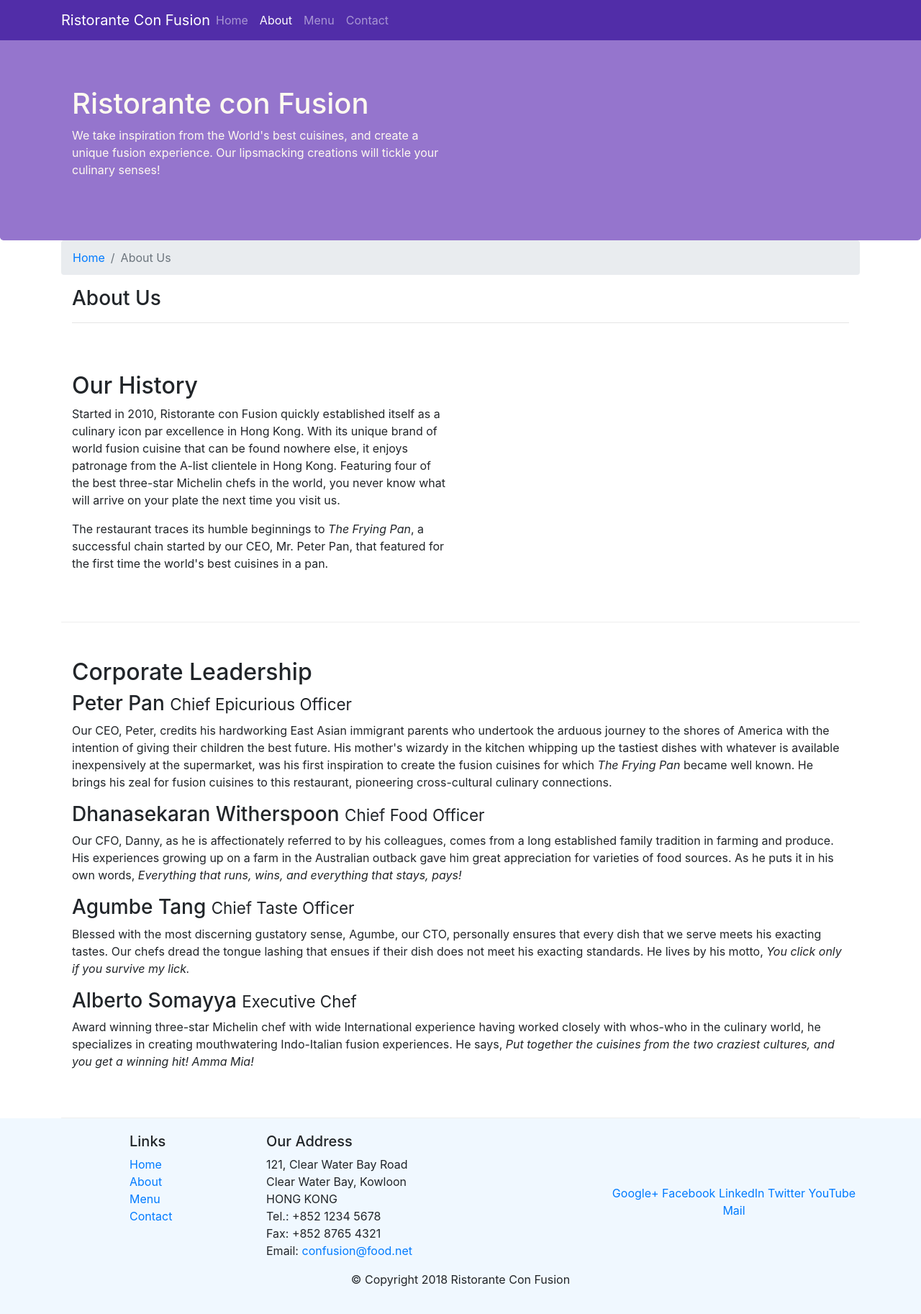
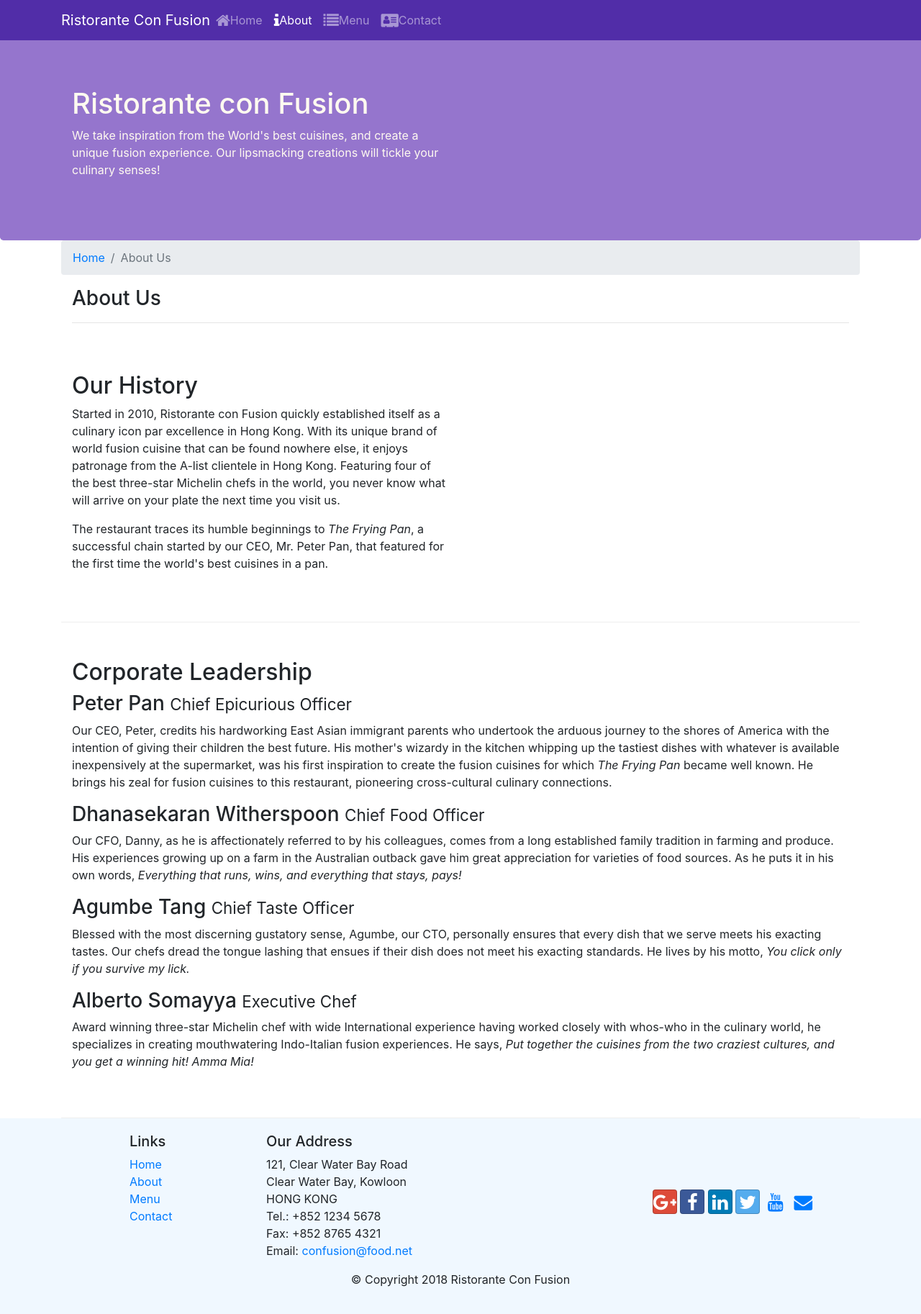
Before and after one commit to SaschaKubisch/conFusion, a website: page aboutus.html in a window 1280 px wide. Shown: the whole page at 72% size. Drawn offline with nearby package versions, Linux system fonts and the light colour scheme.

Commit message:
icon fonts

```diff
--- a/aboutus.html
+++ b/aboutus.html
@@ -9,6 +9,8 @@
     <meta http-equiv="x-ua-compatible" content="ie=edge">
     <!-- Bootstrap CSS -->
     <link rel="stylesheet" href="node_modules/bootstrap/dist/css/bootstrap.min.css">
+    <link rel="stylesheet" href="node_modules/font-awesome/css/font-awesome.min.css">
+    <link rel="stylesheet" href="node_modules/bootstrap-social/bootstrap-social.css">
     <link rel="stylesheet" href="css/styles.css">
     <title>Ristorante Con Fusion: About Us</title>
 </head>
@@ -25,10 +27,10 @@
             <a class="navbar-brand mr-auto" href="./index.html"> Ristorante Con Fusion </a>
             <div class="collapse navbar-collapse" id="Navbar">
                 <ul class="navbar-nav mr-auto">
-                    <li class="nav-item"><a class="nav-link" href="./index.html">Home</a></li>
-                    <li class="nav-item active"><a class="nav-link" href="#">About</a></li>
-                    <li class="nav-item"><a class="nav-link" href="#">Menu</a></li>
-                    <li class="nav-item"><a class="nav-link" href="#">Contact</a></li>
+                    <li class="nav-item"><a class="nav-link" href="./index.html"><span class="fa fa-home fa-lg"></span>Home</a></li>
+                    <li class="nav-item active"><a class="nav-link" href="#"><span class="fa fa-info fa-lg"></span>About</a></li>
+                    <li class="nav-item"><a class="nav-link" href="#"><span class="fa fa-list fa-lg"></span>Menu</a></li>
+                    <li class="nav-item"><a class="nav-link" href="#"><span class="fa fa-address-card fa-lg"></span>Contact</a></li>
                 </ul>
             </div>
         </div>
@@ -111,12 +113,12 @@
                 </div>
                 <div class="col-12 col-sm-4 align-self-center">
                     <div class="text-center">
-                        <a href="http://google.com/+">Google+</a>
-                        <a href="http://www.facebook.com/profile.php?id=">Facebook</a>
-                        <a href="http://www.linkedin.com/in/">LinkedIn</a>
-                        <a href="http://twitter.com/">Twitter</a>
-                        <a href="http://youtube.com/">YouTube</a>
-                        <a href="mailto:">Mail</a>
+                        <a class="btn btn-social-icon btn-google" href="http://google.com/+"><i class="fa fa-google-plus fa-lg"></i></a>
+                        <a class="btn btn-social-icon btn-facebook" href="http://www.facebook.com/profile.php?id="><i class="fa fa-facebook fa-lg"></i></a>
+                        <a class="btn btn-social-icon btn-linkedin" href="http://www.linkedin.com/in/"><i class="fa fa-linkedin fa-lg"></i></a>
+                        <a class="btn btn-social-icon btn-twitter" href="http://twitter.com/"><i class="fa fa-twitter fa-lg"></i></a>
+                        <a class="btn btn-social-icon btn-youtube" href="http://youtube.com/"><i class="fa fa-youtube fa-lg"></i></a>
+                        <a class="btn btn-social-icon" href="mailto:"><i class="fa fa-envelope fa-lg"></i></a>
                     </div>
                 </div>
            </div>
--- a/package.json
+++ b/package.json
@@ -15,6 +15,8 @@
   },
   "dependencies": {
     "bootstrap": "^4.0.0",
+    "bootstrap-social": "^5.1.1",
+    "font-awesome": "^4.7.0",
     "jquery": "^3.3.1",
     "popper.js": "^1.12.9"
   }
```
Also changed, not shown: index.html (+15 -13 lines), 1 other file.
